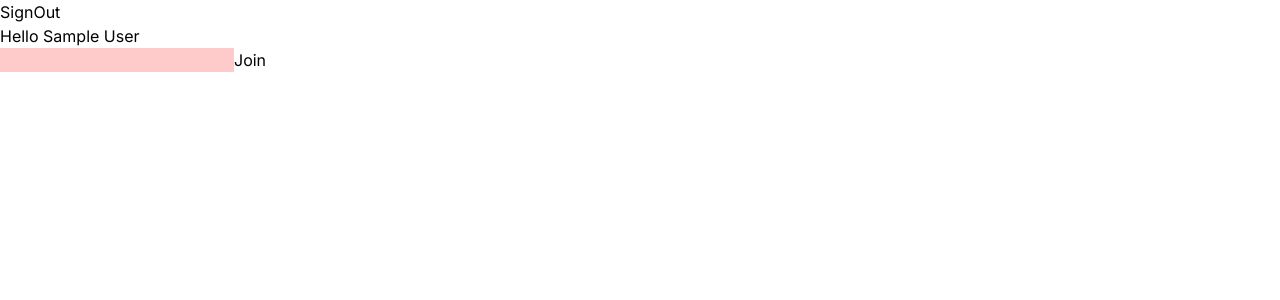
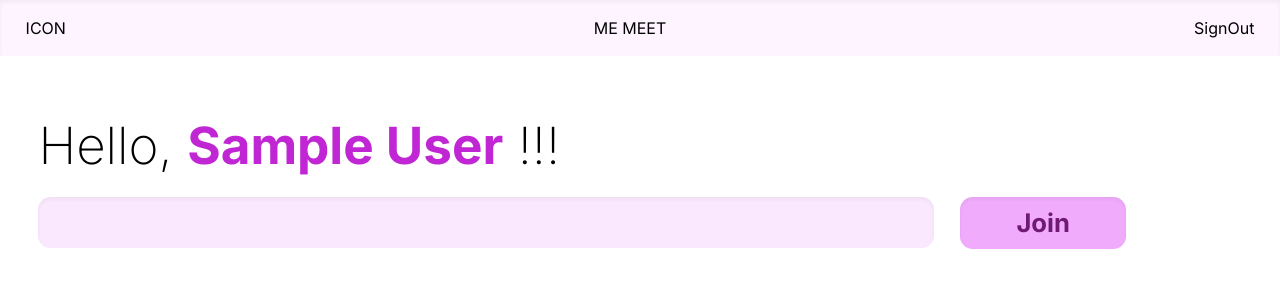
Before and after one commit to macci001/me-meet, a Next.js app in the folder apps/web/: page / in a window 1280 px wide. Shown: the top 300 px of the page. Built offline with nearby package versions, Linux system fonts and the light colour scheme; no server answers; sample sign-in values are in the browser's storage.

Commit message:
beautifying  and adding support for 2 users

```diff
--- a/apps/web/app/components/Header.tsx
+++ b/apps/web/app/components/Header.tsx
@@ -4,7 +4,9 @@ import { useSession, signIn, signOut } from "next-auth/react"
 const Header = () => {
     const session = useSession();
     return (
-        <div>
+        <div className="h-[7vh] bg-fuchsia-50 flex justify-between items-center p-[2vw] w-[100vw] shadow-inner">
+            <div>ICON</div>
+            <div>ME MEET</div>
             {
                 session.status == "authenticated" ? <button onClick={() => signOut()}>SignOut</button> : <button onClick={() => signIn()}>SignIn</button>
             }
--- /dev/null
+++ b/apps/web/app/components/HomePage.tsx
@@ -0,0 +1,16 @@
+import { Dispatch, SetStateAction } from "react";
+
+const HomePage = ({user, setInput, setIsRoomJoined} : {
+    user: any,
+    setInput: Dispatch<SetStateAction<string>>,
+    setIsRoomJoined: Dispatch<SetStateAction<boolean>>
+}) => {
+    return (<div className="p-[3vw]">
+        <div className="text-[4vw] font-extralight py-[1vw]">Hello, <span className="font-bold text-fuchsia-600">{user?.name}</span> !!!</div>
+        <div>
+          <input onChange={(e) => (setInput(e.target.value))} className="bg-fuchsia-100 w-[70vw] h-[4vw] rounded-[1vw] shadow-inner text-[2vw] p-[2vw] text-fuchsia-600"></input>
+          <button onClick={() => setIsRoomJoined(true)} className="bg-fuchsia-300 w-[13vw] h-[4vw] rounded-[1vw] ml-[2vw] shadow-inner text-[2vw] text-fuchsia-900 font-bold hover:text-fuchsia-300 hover:bg-fuchsia-900 hover:border-fuchsia-200">Join</button>
+        </div>
+    </div>)
+}
+export default HomePage;
--- a/apps/web/app/components/Room.tsx
+++ b/apps/web/app/components/Room.tsx
@@ -14,7 +14,7 @@ const Room = ({roomName} : {roomName: string}) => {
             const peerPc = peer.pc;
             const senderId = Math.floor(id / 100);
             if (senderId == userId) {
-                navigator.mediaDevices.getDisplayMedia({video: true}).then((stream) => {
+                navigator.mediaDevices.getUserMedia({video: true, audio: true}).then((stream) => {
                     if(senderVideoRef != null && senderVideoRef.current!=null) {
                         senderVideoRef.current.srcObject = stream;
                         senderVideoRef.current.play();
@@ -102,18 +102,32 @@ const Room = ({roomName} : {roomName: string}) => {
 
     return <div>
         {
+            !pc || pc.length == 0 ? <div className="w-[100vw] font-semibold h-[20vw] flex justify-center items-center bg-fuchsia-200 text-fuchsia-700 shadow-inner">
+                Nobody has joined the call. We have to wait for others to join.
+            </div> : <>
+            <div className="h-[80vh] w-[100vw] flex flex-wrap justify-around items-center">
+            {
                 pc.map((peer) => {
                     const userId:number = Number (sessionStorage.getItem("userId"));
                     const id = peer.userId;
                     if(Math.floor(id / 100) == userId) {
-                    return <video className="w-[40vw] h-[23vw] m-10 bg-red-200" id={"user" + (id % 100).toString()} key={"receiver" + (id % 100).toString()}></video>
+                        return <video className="w-[150vh] h-[75vh] bg-fuchsia-100" id={"user" + (id % 100).toString()} key={"receiver" + (id % 100).toString()}></video>
                     }
                     return null;
                 })
             }
-        <video className="w-[40vw] h-[23vw] m-10 bg-red-200" ref={senderVideoRef} key={"sender"}>Sender</video>
-        <button onClick={addTracks}>ON</button>
-        <button onClick={removeTracks}>OFF</button>
+            </div>
+            <div>
+                <video className="w-[30vmin] h-[20vmax] md:w-[30vmax] md:h-[15vmax] 2xl:w[14-vmax] 2xl:h-[7-vmax] bg-fuchsia-100 fixed bottom-[8vh] right-[1vw]" ref={senderVideoRef} key={"sender"}>Sender</video>
+            </div>
+            </>
+
+        }
+
+        <div className="w-[100vw] h-[7vh] bg-fuchsia-50 fixed bottom-0 flex justify-center items-center gap-[5vw]">
+            <button onClick={addTracks} className="w-[10vh] h-[4vh] bg-fuchsia-200 shadow-inner rounded-[5vh] font-medium hover:bg-fuchsia-400">ON</button>
+            <button onClick={removeTracks} className="w-[10vh] h-[4vh] bg-fuchsia-200 shadow-inner rounded-[5vh] font-medium hover:bg-fuchsia-400">OFF</button>
+        </div>
     </div>
 }
 export default Room;
--- a/apps/web/app/page.tsx
+++ b/apps/web/app/page.tsx
@@ -2,6 +2,7 @@
 import { useSession } from "next-auth/react";
 import { useState } from "react";
 import Room from "./components/Room";
+import HomePage from "./components/HomePage";
 
 export default function Page(): JSX.Element {
   const [input, setInput] = useState<string>("");
@@ -14,11 +15,7 @@ export default function Page(): JSX.Element {
         isRoomJoined && input ? <>
           <Room roomName={input}></Room>
         </> : <>
-          <span>Hello {user?.name}</span>
-          <div>
-            <input onChange={(e) => (setInput(e.target.value))} className="bg-red-200"></input>
-            <button onClick={() => setIsRoomJoined(true)}>Join</button>
-          </div>
+          <HomePage user={user} setInput={setInput} setIsRoomJoined={setIsRoomJoined}/>
         </>
       }
     </div>
```
Lines whose indentation alone changed are shown as unchanged.
